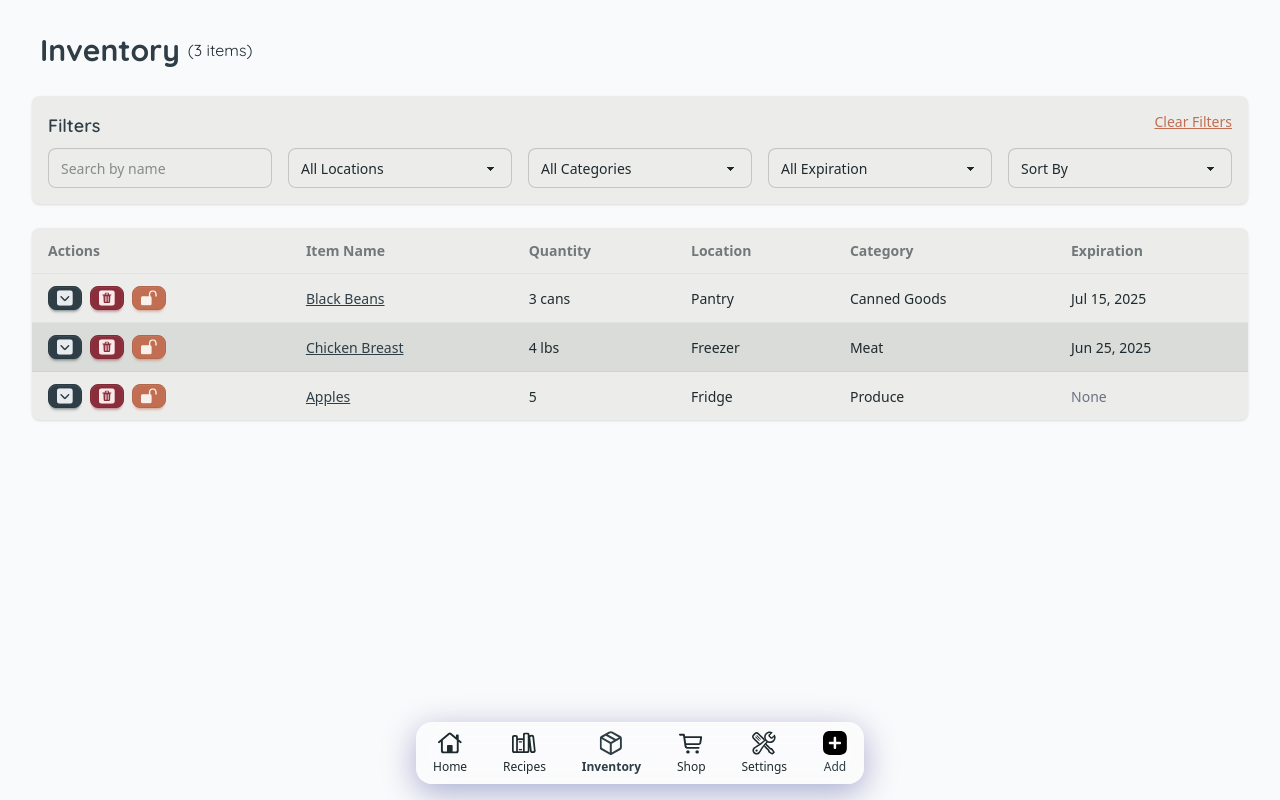
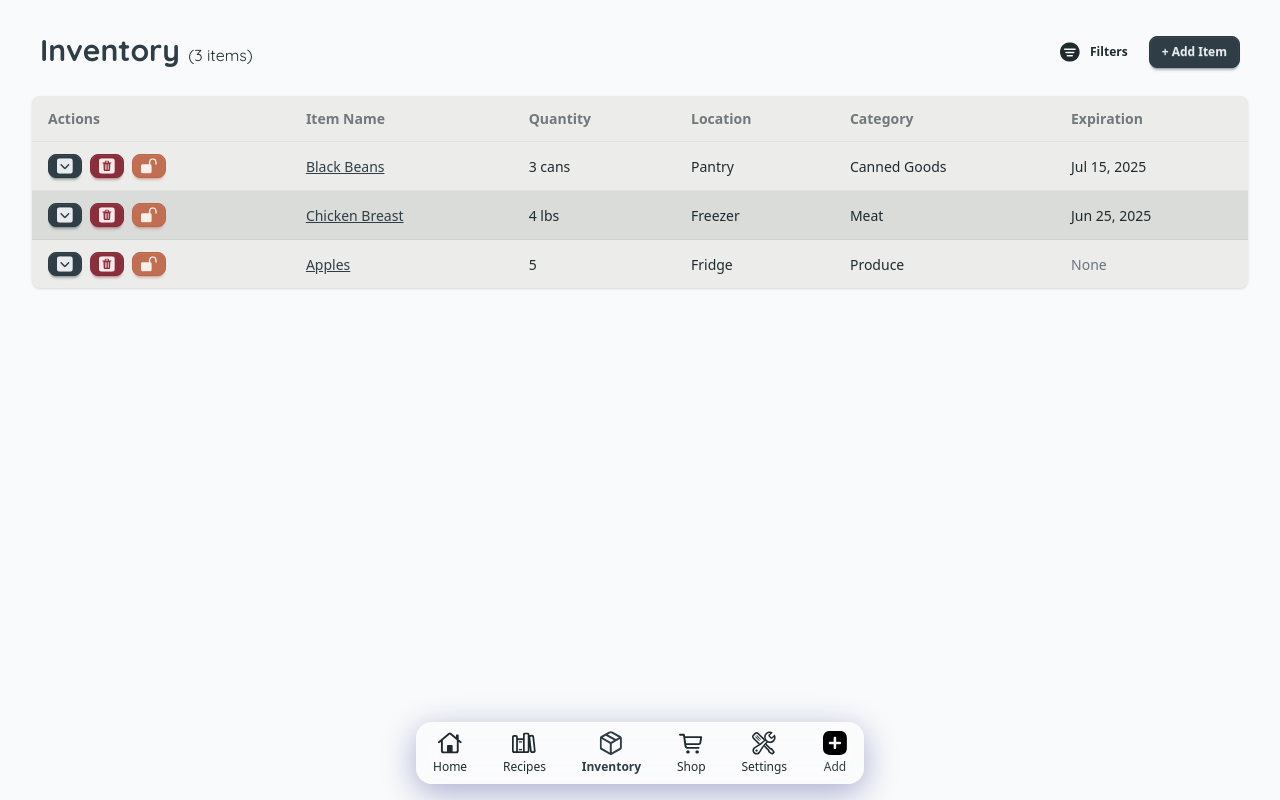
Before and after one commit to tgedtech/LunchBox, a React (Vite) app in the folder web/: page /inventory in a window 1280 px wide. Built offline with nearby package versions, Linux system fonts and the light colour scheme.

Commit message:
feat: implement advanced filtering and sorting functionality in Inventory component

```diff
--- a/web/src/components/InventoryHeader.jsx
+++ b/web/src/components/InventoryHeader.jsx
@@ -1,22 +1,117 @@
-// src/components/InventoryHeader.jsx
-import React from 'react';
+import React, { useState } from 'react';
+import FilterIcon from '../assets/icons/filter.svg?react';
 
-function InventoryHeader({ onAdd, itemCount, filteredCount }) {
-  const isFiltered = itemCount !== filteredCount;
+function InventoryHeader({
+  onAdd,
+  itemCount,
+  filters,
+  setFilters,
+  locations,
+  categories,
+  expirations,
+  sortOptions,
+}) {
+  const [showFilters, setShowFilters] = useState(false);
+
+  const clearFilters = () => {
+    setFilters({
+      search: '',
+      location: '',
+      category: '',
+      expiration: '',
+      sortBy: '',
+    });
+  };
 
   return (
     <div className="mb-6 px-2">
-      <div className="flex flex-col md:flex-row md:items-center md:justify-between space-y-2 md:space-y-0">
+      <div className="flex items-center justify-between">
         <div>
-          <h1 className="text-3xl font-quicksand font-bold text-primary mb-1 flex items-center space-x-2">
-            <span>Inventory</span>
-            <span className="text-base font-normal text-base-content">
-              ({filteredCount} {filteredCount === 1 ? 'item' : 'items'}
-              {isFiltered && ` of ${itemCount}`})
-            </span>
+          <h1 className="text-3xl font-quicksand font-bold text-primary mb-1">
+            Inventory <span className="text-base-content text-base font-normal">({itemCount} items)</span>
           </h1>
         </div>
+        <div className="flex items-center space-x-2">
+          <button
+            className="btn btn-sm btn-ghost text-base-content hover:text-primary flex items-center space-x-1"
+            onClick={() => setShowFilters(!showFilters)}
+          >
+            <FilterIcon className="w-5 h-5" />
+            <span>Filters</span>
+          </button>
+          {onAdd && (
+            <button
+              className="btn btn-primary btn-sm"
+              onClick={onAdd}
+            >
+              + Add Item
+            </button>
+          )}
+        </div>
       </div>
+
+      {showFilters && (
+        <div className="mt-4 p-4 bg-base-200 rounded-lg shadow space-y-3">
+          <div className="flex flex-wrap gap-3">
+            <input
+              type="text"
+              placeholder="Search by name"
+              className="input input-bordered input-sm w-48"
+              value={filters.search}
+              onChange={(e) => setFilters((prev) => ({ ...prev, search: e.target.value }))}
+            />
+            <select
+              className="select select-bordered select-sm w-40"
+              value={filters.location}
+              onChange={(e) => setFilters((prev) => ({ ...prev, location: e.target.value }))}
+            >
+              <option value="">All Locations</option>
+              {locations.map((loc) => (
+                <option key={loc} value={loc}>{loc}</option>
+              ))}
+            </select>
+            <select
+              className="select select-bordered select-sm w-40"
+              value={filters.category}
+              onChange={(e) => setFilters((prev) => ({ ...prev, category: e.target.value }))}
+            >
+              <option value="">All Categories</option>
+              {categories.map((cat) => (
+                <option key={cat} value={cat}>{cat}</option>
+              ))}
+            </select>
+            <select
+              className="select select-bordered select-sm w-40"
+              value={filters.expiration}
+              onChange={(e) => setFilters((prev) => ({ ...prev, expiration: e.target.value }))}
+            >
+              <option value="">All Expiration</option>
+              {expirations.map((exp) => (
+                <option key={exp} value={exp}>{exp}</option>
+              ))}
+            </select>
+            <select
+              className="select select-bordered select-sm w-40"
+              value={filters.sortBy}
+              onChange={(e) => setFilters((prev) => ({ ...prev, sortBy: e.target.value }))}
+            >
+              <option value="">Sort By</option>
+              {sortOptions.map((sort) => (
+                <option key={sort} value={sort}>{sort}</option>
+              ))}
+            </select>
+          </div>
+
+          <div className="text-right">
+            <button
+              className="text-sm text-error hover:underline"
+              onClick={clearFilters}
+            >
+              Clear Filters
+            </button>
+          </div>
+        </div>
+      )}
     </div>
   );
 }
--- a/web/src/pages/Inventory.jsx
+++ b/web/src/pages/Inventory.jsx
@@ -32,142 +32,58 @@ function Inventory() {
     },
   ];
 
-  // Filters state
   const [filters, setFilters] = useState({
-    name: '',
+    search: '',
     location: '',
     category: '',
     expiration: '',
+    sortBy: '',
   });
 
-  const [sortBy, setSortBy] = useState('');
+  const locations = [...new Set(inventoryItems.map(item => item.location))];
+  const categories = [...new Set(inventoryItems.map(item => item.category))];
+  const expirations = ['None', 'Expired', 'Valid']; // Example values
+  const sortOptions = ['Name A-Z', 'Name Z-A', 'Expiring Soon'];
 
-  // Handle input changes
-  const handleFilterChange = (e) => {
-    const { name, value } = e.target;
-    setFilters((prev) => ({
-      ...prev,
-      [name]: value,
-    }));
-  };
+  const filteredItems = inventoryItems.filter(item => {
+    const matchesSearch = item.name.toLowerCase().includes(filters.search.toLowerCase());
+    const matchesLocation = filters.location ? item.location === filters.location : true;
+    const matchesCategory = filters.category ? item.category === filters.category : true;
+    const matchesExpiration =
+      filters.expiration === 'None'
+        ? item.expiration === 'None'
+        : filters.expiration === 'Expired'
+          ? item.expiration !== 'None' && new Date(item.expiration) < new Date()
+          : filters.expiration === 'Valid'
+            ? item.expiration !== 'None' && new Date(item.expiration) >= new Date()
+            : true;
 
-  // Clear filters
-  const handleClearFilters = () => {
-    setFilters({
-      name: '',
-      location: '',
-      category: '',
-      expiration: '',
-    });
-  };
-
-  // Filter logic
-  const filteredItems = inventoryItems.filter((item) => {
-    const nameMatch = item.name.toLowerCase().includes(filters.name.toLowerCase());
-    const locationMatch = filters.location ? item.location === filters.location : true;
-    const categoryMatch = filters.category ? item.category === filters.category : true;
-    const expirationMatch =
-      filters.expiration === 'Expired'
-        ? new Date(item.expiration) < new Date()
-        : filters.expiration === 'None'
-        ? item.expiration === 'None'
-        : true;
-
-    return nameMatch && locationMatch && categoryMatch && expirationMatch;
+    return matchesSearch && matchesLocation && matchesCategory && matchesExpiration;
   });
 
-  // Sort logic
   const sortedItems = [...filteredItems].sort((a, b) => {
-    switch (sortBy) {
-      case 'name':
-        return a.name.localeCompare(b.name);
-      case 'location':
-        return a.location.localeCompare(b.location);
-      case 'category':
-        return a.category.localeCompare(b.category);
-      case 'expiration-newest':
-        return new Date(b.expiration) - new Date(a.expiration);
-      case 'expiration-oldest':
-        return new Date(a.expiration) - new Date(b.expiration);
-      default:
-        return 0;
+    if (filters.sortBy === 'Name A-Z') return a.name.localeCompare(b.name);
+    if (filters.sortBy === 'Name Z-A') return b.name.localeCompare(a.name);
+    if (filters.sortBy === 'Expiring Soon') {
+      const aDate = a.expiration === 'None' ? Infinity : new Date(a.expiration);
+      const bDate = b.expiration === 'None' ? Infinity : new Date(b.expiration);
+      return aDate - bDate;
     }
+    return 0;
   });
 
   return (
     <div className="p-4 pb-24">
       <InventoryHeader
         onAdd={() => console.log('Add new inventory item')}
-        itemCount={inventoryItems.length}
-        filteredCount={sortedItems.length}
+        itemCount={filteredItems.length}
+        filters={filters}
+        setFilters={setFilters}
+        locations={locations}
+        categories={categories}
+        expirations={expirations}
+        sortOptions={sortOptions}
       />
-
-      {/* Filters */}
-      <div className="bg-base-100 p-4 rounded-lg shadow mb-6 relative">
-        <h2 className="text-lg font-semibold mb-2 text-primary font-quicksand font-bold">Filters</h2>
-
-        <button
-          className="absolute top-4 right-4 text-sm link link-secondary"
-          onClick={handleClearFilters}
-        >
-          Clear Filters
-        </button>
-
-        <div className="grid grid-cols-1 md:grid-cols-5 gap-4 mt-2">
-          <input
-            type="text"
-            name="name"
-            value={filters.name}
-            onChange={handleFilterChange}
-            placeholder="Search by name"
-            className="input input-bordered w-full"
-          />
-          <select
-            name="location"
-            value={filters.location}
-            onChange={handleFilterChange}
-            className="select select-bordered w-full"
-          >
-            <option value="">All Locations</option>
-            <option value="Pantry">Pantry</option>
-            <option value="Freezer">Freezer</option>
-            <option value="Fridge">Fridge</option>
-          </select>
-          <select
-            name="category"
-            value={filters.category}
-            onChange={handleFilterChange}
-            className="select select-bordered w-full"
-          >
-            <option value="">All Categories</option>
-            <option value="Canned Goods">Canned Goods</option>
-            <option value="Meat">Meat</option>
-            <option value="Produce">Produce</option>
-          </select>
-          <select
-            name="expiration"
-            value={filters.expiration}
-            onChange={handleFilterChange}
-            className="select select-bordered w-full"
-          >
-            <option value="">All Expiration</option>
-            <option value="Expired">Expired</option>
-            <option value="None">None</option>
-          </select>
-          <select
-            value={sortBy}
-            onChange={(e) => setSortBy(e.target.value)}
-            className="select select-bordered w-full"
-          >
-            <option value="">Sort By</option>
-            <option value="name">Name</option>
-            <option value="location">Location</option>
-            <option value="category">Category</option>
-            <option value="expiration-newest">Expiration (Newest First)</option>
-            <option value="expiration-oldest">Expiration (Oldest First)</option>
-          </select>
-        </div>
-      </div>
 
       {/* Inventory Table */}
       <div className="overflow-x-auto rounded-lg shadow bg-base-100">
@@ -184,10 +100,7 @@ function Inventory() {
           </thead>
           <tbody>
             {sortedItems.map((item) => (
-              <tr
-                key={item.id}
-                className="transition-opacity duration-300 ease-in-out opacity-100"
-              >
+              <tr key={item.id}>
                 <td className="flex space-x-2">
                   <button className="btn btn-xs btn-primary" onClick={() => console.log(`Consume 1 of ${item.name}`)}>
                     <ConsumeIcon className="w-4 h-4" />
```
